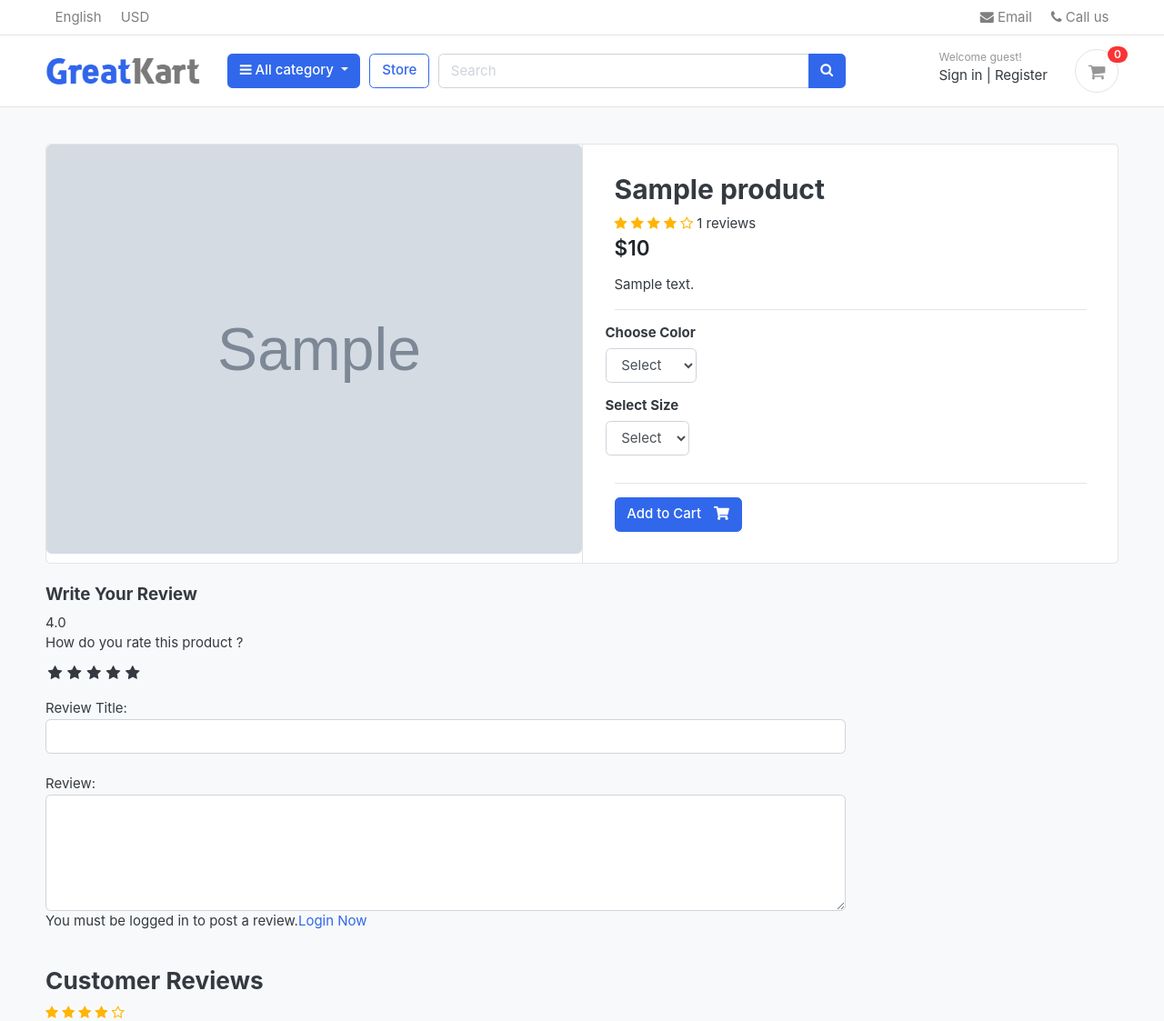
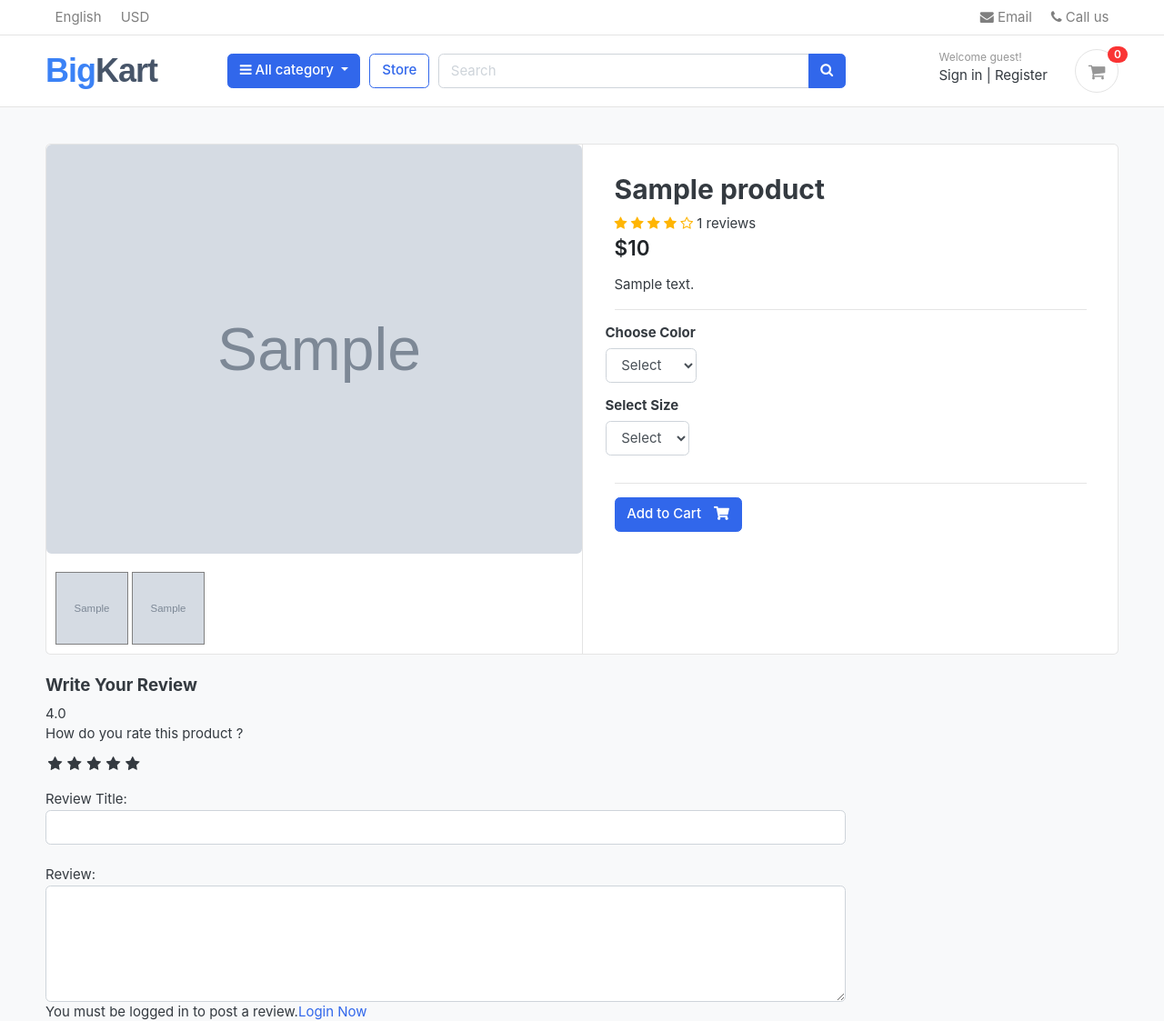
Before and after one commit to Aaniket136/Django-BigKart, a Django app: a page that uses templates/base.html in a window 1280 px wide. Shown: the top 1123 px of the page at 91% size. Run offline with Django 5.2, Linux system fonts and the light colour scheme; tables that the repository leaves empty hold one stand-in row (values such as "Sample post"); grey boxes marked "Sample" are stand-in pictures; some libraries are stand-ins or nearby versions; some web fonts are replaced.

Commit message:
few changes

```diff
--- a/big_kart/static/css/custom.css
+++ b/big_kart/static/css/custom.css
@@ -38,3 +38,40 @@ label:hover ~ input:checked ~ label{
 .rating-star i{
     color: #ffb503;
 }
+
+ul.thumb {
+    margin: 0 auto;
+    padding: 0;
+    float: left;
+}
+
+ul.thumb li {
+    list-style: none;
+    margin: 10px;
+}
+
+ul.thumb li img {
+    width: 80px;
+    height: 80px;
+    border: 1px solid grey;
+}
+
+.brand-logo-text {
+    font-size: 36px;
+    font-weight: 900;
+    font-family: sans-serif;
+    text-decoration: none;
+    letter-spacing: -1px;
+    display: inline-block;
+    vertical-align: middle;
+    line-height: 1;
+}
+
+.brand-blue {
+    color: #3b82f6;
+}
+
+
+.brand-grey {
+    color: #475569;
+}
--- a/store/models.py
+++ b/store/models.py
@@ -72,3 +72,14 @@ class ReviewRating(models.Model):
 
     def __str__(self):
         return self.subject
+
+class ProductGallery(models.Model):
+    product = models.ForeignKey(Product, default=None, on_delete=models.CASCADE)
+    image = models.ImageField(max_length=255, upload_to='store/products')
+
+    def __str__(self):
+        return self.product.product_name
+
+    class Meta:
+        verbose_name = 'productgallery'
+        verbose_name_plural = 'product gallery'
--- a/store/views.py
+++ b/store/views.py
@@ -1,5 +1,5 @@
 from django.shortcuts import get_object_or_404, render,redirect
-from.models import Product,ReviewRating
+from.models import Product,ReviewRating,ProductGallery
 from category.models import Category
 from carts.models import CartItem
 from carts.views import _cart_id
@@ -52,11 +52,15 @@ def product_detail(request, category_slug, product_slug):
 
     # get the reviews
     reviews = ReviewRating.objects.filter(product_id=single_product.id, status=True)
+
+    # get the product gallery
+    product_gallery = ProductGallery.objects.filter(product_id = single_product.id)
     context={
         'single_product':single_product,
         'in_cart':in_cart,
         'order_product':order_product,
         'reviews':reviews,
+        'product_gallery':product_gallery,
     }
     return render(request,'store/product_detail.html', context)
 
--- a/templates/base.html
+++ b/templates/base.html
@@ -7,7 +7,7 @@
 <meta http-equiv="cache-control" content="max-age=604800" />
 <meta name="viewport" content="width=device-width, initial-scale=1, shrink-to-fit=no">
 
-<title>GreatKart | One of the Biggest Online Shopping Platform</title>
+<title>BigKart | One of the Biggest Online Shopping Platform</title>
 
 <link href="{% static 'images/favicon.ico' %}" rel="shortcut icon" type="image/x-icon">
 
--- a/templates/includes/footer.html
+++ b/templates/includes/footer.html
@@ -19,3 +19,16 @@
 	</div><!-- //container -->
 </footer>
 <!-- ========================= FOOTER END // ========================= -->
+ <script src="https://ajax.googleapis.com/ajax/libs/jquery/3.7.1/jquery.min.js"></script>
+
+ <script>
+    $(document).ready(function () {
+
+        $('.thumb a').click(function (e) {
+            e.preventDefault();
+
+            $('.mainImage img').attr('src', $(this).attr('href'));
+        });
+
+    });
+</script>
--- a/templates/includes/navbar.html
+++ b/templates/includes/navbar.html
@@ -27,9 +27,10 @@
 	<div class="container">
 <div class="row align-items-center">
 	<div class="col-lg-2 col-md-3 col-6">
-		<a href="{% url 'home' %}" class="brand-wrap">
-			<img class="logo" src="{% static './images/logo.png' %}">
-		</a> <!-- brand-wrap.// -->
+		<!-- Logo Link Wrapper -->
+<a href="{% url 'home' %}" class="brand-logo-text">
+    <span class="brand-blue">Big</span><span class="brand-grey">Kart</span>
+</a>
 	</div>
 	<div class="col-lg col-sm col-md col-6 flex-grow-0">
 		<div class="category-wrap dropdown d-inline-block float-right">
--- a/templates/store/product_detail.html
+++ b/templates/store/product_detail.html
@@ -11,11 +11,20 @@
 	<div class="row no-gutters">
 		<aside class="col-md-6">
 <article class="gallery-wrap">
-	<div class="img-big-wrap">
-	   <a href="#"><img src="{{ single_product.images.url }}"></a>
+	<div class="img-big-wrap mainImage">
+	<center><img src="{{ single_product.images.url }}"></center>
 	</div> <!-- img-big-wrap.// -->
 
 </article> <!-- gallery-wrap .end// -->
+			<ul class="thumb">
+				<li>
+					<a href="{{ single_product.images.url }}" target="mainImage"> <img src="{{ single_product.images.url }}" alt="Product Photo"></a>
+					{% for i in product_gallery %}
+					<a href="{{ i.image.url }}" target="mainImage"> <img src="{{ i.image.url }}" alt="Product Photo"></a>
+					{% endfor %}
+				</li>
+			</ul>
+
 		</aside>
 		<main class="col-md-6 border-left">
 	<form action="{% url 'add_cart' single_product.id %}" method="POST">
```
Also changed, not shown: static/css/custom.css (added, +78 -0 lines), store/admin.py (+10 -1 lines), big_kart/static/images/logo.png (deleted), static/images/logo.png (deleted), store/migrations/0007_productgallery.py (added).
